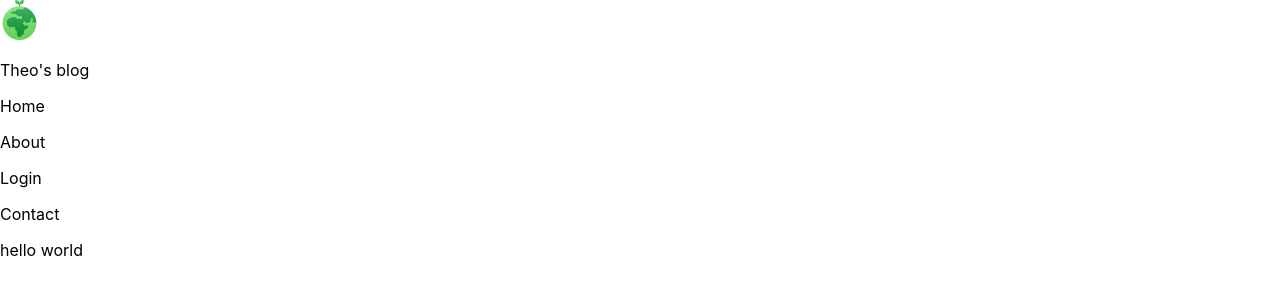
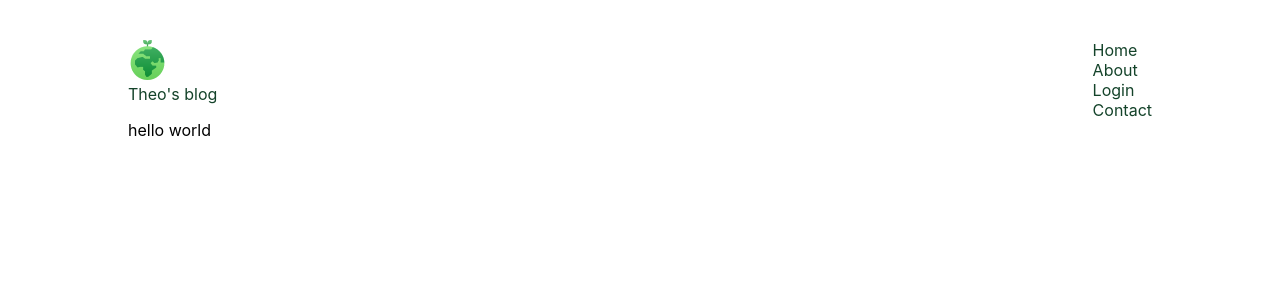
Before and after one commit to theomalaper/Blog, a React app in the folder client/: page / in a window 1280 px wide. Built offline with nearby package versions, Linux system fonts and the light colour scheme.

Commit message:
Initialized and organised the SASS structure

```diff
--- a/client/package.json
+++ b/client/package.json
@@ -12,6 +12,7 @@
     "react-dom": "^18.2.0",
     "react-router-dom": "^6.8.0",
     "react-scripts": "5.0.1",
+    "sass": "^1.58.0",
     "sort-by": "^1.2.0",
     "web-vitals": "^2.1.4"
   },
--- a/client/src/components/nav-bar.js
+++ b/client/src/components/nav-bar.js
@@ -1,18 +1,18 @@
 import React from 'react'
-import "../styles/nav-bar.css"
+import "../styles/nav-bar.scss"
 
 const NavBar = () => {
   return (
-    <div className="nav-bar">
-      <div className="nav-bar-left">
+    <div className="nav__bar">
+      <div className="nav__bar__left">
         <img alt="Earth logo" src={process.env.PUBLIC_URL + "earth1.png"}/>
         <p>Theo's blog</p>
       </div>
-      <div className="nav-bar-right">
+      <div className="nav__bar__right">
         <p>Home</p>
         <p>About</p>
         <p>Login</p>
-        <div>
+        <div className="contact__button">
           <p>Contact</p>
         </div>
       </div>
--- a/client/src/index.js
+++ b/client/src/index.js
@@ -5,7 +5,7 @@ import {
   Router,
   RouterProvider,
 } from "react-router-dom";
-import './styles/index.css';
+import './styles/index.scss';
 import Root from './routes/root';
 import ErrorPage from './routes/error-page'
 import BlogPost from './routes/blog-post'
--- a/client/src/routes/root.js
+++ b/client/src/routes/root.js
@@ -1,4 +1,4 @@
-import '../styles/root.css';
+import '../styles/root.scss';
 import NavBar from '../components/nav-bar'
 
 function Root() {
--- /dev/null
+++ b/client/src/styles/_resets.scss
@@ -0,0 +1,5 @@
+* {
+    box-sizing: border-box;
+    margin: 0;
+    padding: 0;
+}
--- /dev/null
+++ b/client/src/styles/_variables.scss
@@ -0,0 +1,3 @@
+$primary-color: white;
+$secondary-color: rgba(20, 67, 42, 1);
+$title-color: rgba(0, 121, 56, 1);
--- a/client/src/styles/index.css
+++ b/client/src/styles/index.scss
@@ -1,5 +1,5 @@
 body {
-  margin: 0;
+  margin: 2.5em 8em;
   font-family: -apple-system, BlinkMacSystemFont, 'Segoe UI', 'Roboto', 'Oxygen',
     'Ubuntu', 'Cantarell', 'Fira Sans', 'Droid Sans', 'Helvetica Neue',
     sans-serif;
--- /dev/null
+++ b/client/src/styles/nav-bar.scss
@@ -0,0 +1,11 @@
+@import './variables';
+@import './resets';
+
+.nav__bar {
+    display: flex;
+    justify-content: space-between;
+
+    p {
+        color: $secondary-color;
+    }
+}
```
Also changed, not shown: client/src/styles/nav-bar.css (deleted), client/src/styles/root.scss (renamed from client/src/styles/root.css), 1 other file.
